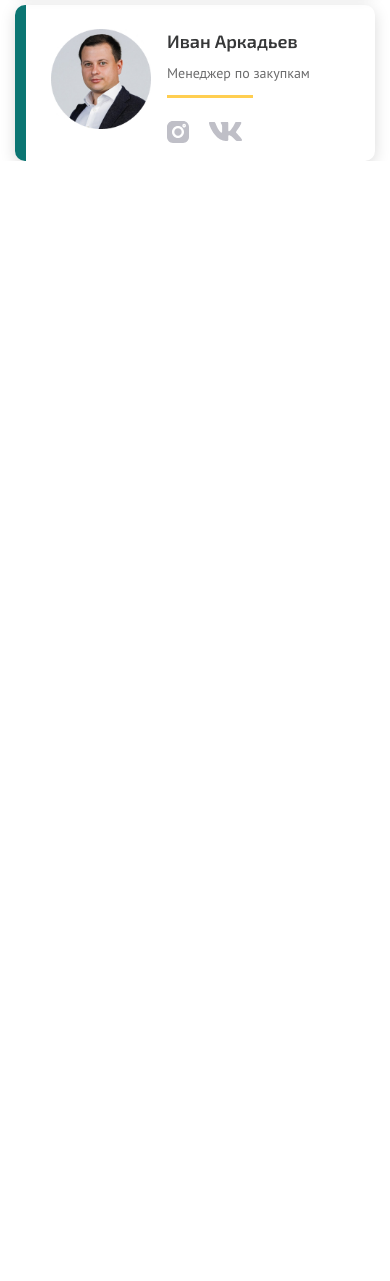
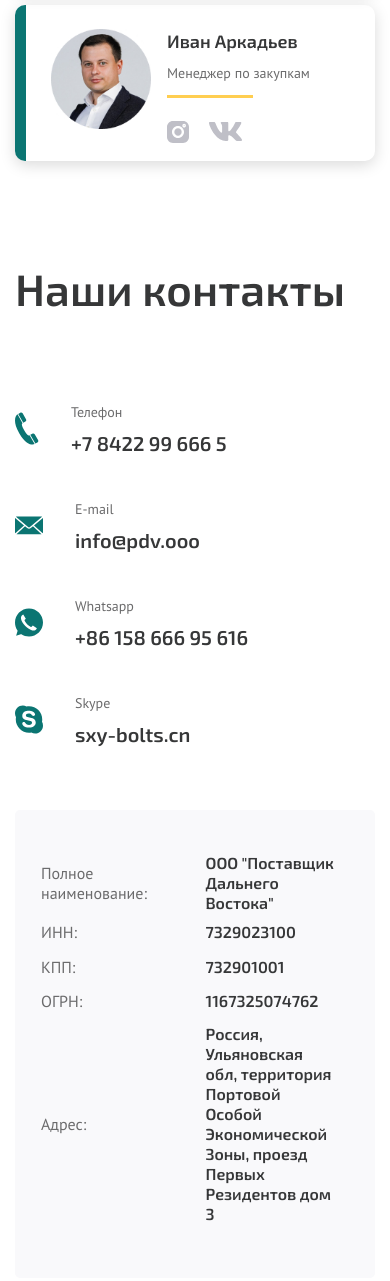
Before and after one commit to JakhongirYusupov/Supplier-of-the-Far-East, a plain HTML site: page index.html in a window 390 px wide. Shown: the part 6104-7385 px from the top of the page. Before the commit the page ends 6265 px from the top, so only its background shows below. Drawn offline with Linux system fonts and the light colour scheme.

Commit message:
project finished

```diff
--- a/index.html
+++ b/index.html
@@ -442,7 +442,105 @@
         </div>
       </div>
     </section>
-
+    <section class="contacts">
+      <div class="container">
+        <div class="contacts_main">
+          <h2 class="contacts_main_title">Наши контакты</h2>
+        </div>
+        <div class="contacts_action">
+          <ul class="contacts_list">
+            <li class="contacts_item">
+              <img src="./images/telefon.svg" alt="" class="contacts_item_img">
+              <div class="contacts_item_main">
+                <h3 class="contacts_item_title">Телефон</h3>
+                <strong class="contacts_item_desc">+7 8422 99 666 5</strong>
+              </div>
+            </li>
+            <li class="contacts_item">
+              <img src="./images/email.svg" alt="" class="contacts_item_img">
+              <div class="contacts_item_main">
+                <h3 class="contacts_item_title">E-mail</h3>
+                <strong class="contacts_item_desc">info@pdv.ooo</strong>
+              </div>
+            </li>
+            <li class="contacts_item">
+              <img src="./images/whatsup.svg" alt="" class="contacts_item_img">
+              <div class="contacts_item_main">
+                <h3 class="contacts_item_title">Whatsapp</h3>
+                <strong class="contacts_item_desc">+86 158 666 95 616
+                </strong>
+              </div>
+            </li>
+            <li class="contacts_item">
+              <img src="./images/skype.svg" class="contacts_item_img">
+              <div class="contacts_item_main">
+                <h3 class="contacts_item_title">Skype</h3>
+                <strong class="contacts_item_desc">sxy-bolts.cn</strong>
+              </div>
+            </li>
+          </ul>
+          <table class="contacts_table">
+            <tbody>
+              <tr class="contacts_table_row">
+                <td>
+                  <h3 class="contacts_table_title">Полное наименование:</h3>
+                </td>
+                <td>
+                  <p class="contacts_table_desc">ООО "Поставщик Дальнего Востока"</p>
+                </td>
+              </tr>
+              <tr class="contacts_table_row">
+                <td>
+                  <h3 class="contacts_table_title">ИНН:</h3>
+                </td>
+                <td>
+                  <p class="contacts_table_desc">7329023100</p>
+                </td>
+              </tr>
+              <tr class="contacts_table_row">
+                <td>
+                  <h3 class="contacts_table_title">КПП:</h3>
+                </td>
+                <td>
+                  <p class="contacts_table_desc">732901001</p>
+                </td>
+              </tr>
+              <tr class="contacts_table_row">
+                <td>
+                  <h3 class="contacts_table_title">ОГРН:</h3>
+                </td>
+                <td>
+                  <p class="contacts_table_desc">1167325074762</p>
+                </td>
+              </tr>
+              <tr class="contacts_table_row">
+                <td>
+                  <h3 class="contacts_table_title">Адрес:</h3>
+                </td>
+                <td>
+                  <p class="contacts_table_desc">Россия, Ульяновская обл, территория Портовой Особой Экономической Зоны,
+                    проезд Первых Резидентов дом 3
+                  </p>
+                </td>
+              </tr>
+            </tbody>
+          </table>
+        </div>
+      </div>
+    </section>
+    <section class="video_page">
+      <div class="container">
+        <h2 class="video_page_title">Видео о нашей работе</h2>
+        <p class="video_page_desc">Lorem ipsum dolor sit amet, consectetur adipiscing elit, sed do eiusmod tempor
+          incididunt
+          ut labore et dolore magna aliqua. Elit duis tristique sollicitudin nibh sit amet. Ultrices eros in cursus
+          turpis massa tincidunt. Venenatis urna cursus eget nunc scelerisque viverra mauris in. Pharetra convallis
+          posuere morbi leo urna. Eget sit amet tellus cras adipiscing. </p>
+        <video controls
+          src="https://rr4---sn-5hne6nzd.googlevideo.com/videoplayback?expire=1662665093&ei=Je0ZY47fL8aIpASK8L_IDA&ip=185.147.213.181&id=o-AMfLIA7ldFlr9crZS-cmXFnAkgHe-GL2z2VarTL9i2pv&itag=18&source=youtube&requiressl=yes&spc=lT-KhosHUsHVHGhmdizmR7wlPTZIxvw&vprv=1&mime=video%2Fmp4&ns=6hFk5XtABAqTAnhEomTx1TQH&gir=yes&clen=34122741&ratebypass=yes&dur=394.181&lmt=1629238992770686&fexp=24001373,24007246&c=WEB&rbqsm=fr&txp=5438434&n=m7p0WJVqVHxKeg&sparams=expire%2Cei%2Cip%2Cid%2Citag%2Csource%2Crequiressl%2Cspc%2Cvprv%2Cmime%2Cns%2Cgir%2Cclen%2Cratebypass%2Cdur%2Clmt&sig=AOq0QJ8wRQIhAPiPC9dpe9lWbjGEZiGF9gh5VeaIU0N7Atoi5VwFDWUOAiBDW7bImPoLua0wi_o-p9itJArimVfPWGRgG02iprZfKg%3D%3D&redirect_counter=1&cm2rm=sn-5goly7s&req_id=1029ee54636da3ee&cms_redirect=yes&cmsv=e&mh=T-&mip=82.215.104.54&mm=34&mn=sn-5hne6nzd&ms=ltu&mt=1662643259&mv=u&mvi=4&pl=22&lsparams=mh,mip,mm,mn,ms,mv,mvi,pl&lsig=AG3C_xAwRgIhAJSRNXjahrGF24rR9Ai6s0HgqSg-agZkR3BzE6xit2gzAiEA4v7t29fPrdAeXJ2gyzVenugrGqGhw4QXx6f0DxNFDew%3D"
+          class="video_page_video"></video>
+      </div>
+    </section>
   </main>
 
 </body>
--- a/scss/blocks/_blocks.scss
+++ b/scss/blocks/_blocks.scss
@@ -8,3 +8,5 @@
 @import "delivery";
 @import "product-companies";
 @import "users";
+@import "contacts";
+@import "video_page";
--- /dev/null
+++ b/scss/blocks/_contacts.scss
@@ -0,0 +1,99 @@
+.contacts {
+
+  &_action {
+    margin-top: 72px;
+    display: flex;
+    justify-content: space-between;
+  }
+
+  &_main {
+    margin-top: 130px;
+
+    &_title {
+      @include font_styles($title_font, 600, 48px, 125%, $title_color);
+    }
+  }
+
+  &_list {
+    width: 248px;
+    margin-top: 22px;
+    display: grid;
+    gap: 44px;
+  }
+
+  &_item {
+    display: flex;
+
+    &_main {
+      margin-left: 32px;
+    }
+
+    &_title {
+      margin-bottom: 8px;
+      @include font_styles($desc_font, 400, 14px, 150%, $desc_color);
+    }
+
+    &_desc {
+      @include font_styles($title_font, 600, 20px, 24px, $title_color);
+    }
+  }
+
+  &_table {
+    width: 100%;
+    max-width: 794px;
+    padding: 40px 72px 56px 48px;
+    border-collapse: separate;
+    background: #F9F9FB;
+    border-radius: 5px;
+
+    tr {
+      width: 100%;
+      height: 31px;
+    }
+
+    &_main {
+      display: flex;
+      width: 100%;
+    }
+
+    &_title {
+      max-width: 175px;
+      margin-right: 56px;
+      @include font_styles($desc_font, 400, 16px, 125%, $desc_color);
+    }
+
+    &_desc {
+      width: 100%;
+      @include font_styles($title_font, 600, 16px, 125%, $title_color);
+    }
+  }
+}
+
+@media only screen and (max-width: 1238px) {
+  .contacts {
+
+    .container {
+      padding: 0 15px;
+    }
+
+    &_action {
+      margin-top: 64px;
+      display: grid;
+      gap: 64px;
+    }
+
+    &_main {
+      margin-top: 100px;
+
+      &_title {
+        font-size: 44px;
+      }
+    }
+
+    &_table {
+      max-width: 690px;
+      min-height: 468px;
+      padding: 40px 38px 48px 24px;
+    }
+  }
+}
--- /dev/null
+++ b/scss/blocks/_video_page.scss
@@ -0,0 +1,63 @@
+.video_page {
+    margin-top: 117px;
+
+    &_title {
+        margin-bottom: 32px;
+        @include font_styles($title_font, 600, 48px, 125%, $title_color);
+    }
+
+    &_desc {
+        max-width: 848px;
+        @include font_styles($desc_font, 400, 16px, 150%, $desc_color)
+    }
+
+    &_video {
+        margin-top: 40px;
+        max-width: 1240px;
+        min-height: 621px;
+    }
+}
+
+@media only screen and (max-width: 1220px) {
+    .video_page {
+        .container {
+            padding: 0 39px;
+        }
+
+        margin-top: 112px;
+
+        &_title {
+            font-size: 44px;
+        }
+
+        &_desc {
+            max-width: 100%;
+        }
+
+        &_video {
+            margin-top: 40px;
+            max-width: 690px;
+            min-height: 433px;
+        }
+    }
+}
+
+@media only screen and (max-width: 756px) {
+    .video_page {
+        .container {
+            padding: 0 15px;
+        }
+
+        margin-top: 88px;
+
+        &_title {
+            font-size: 28px;
+        }
+
+        &_video {
+            margin: 0;
+            max-width: 345px;
+            height: 340px;
+        }
+    }
+}
```
Also changed, not shown: css/main.min.css, images/email.svg (added), images/skype.svg (added), images/telefon.svg (added), images/whatsup.svg (added), 1 other file.
